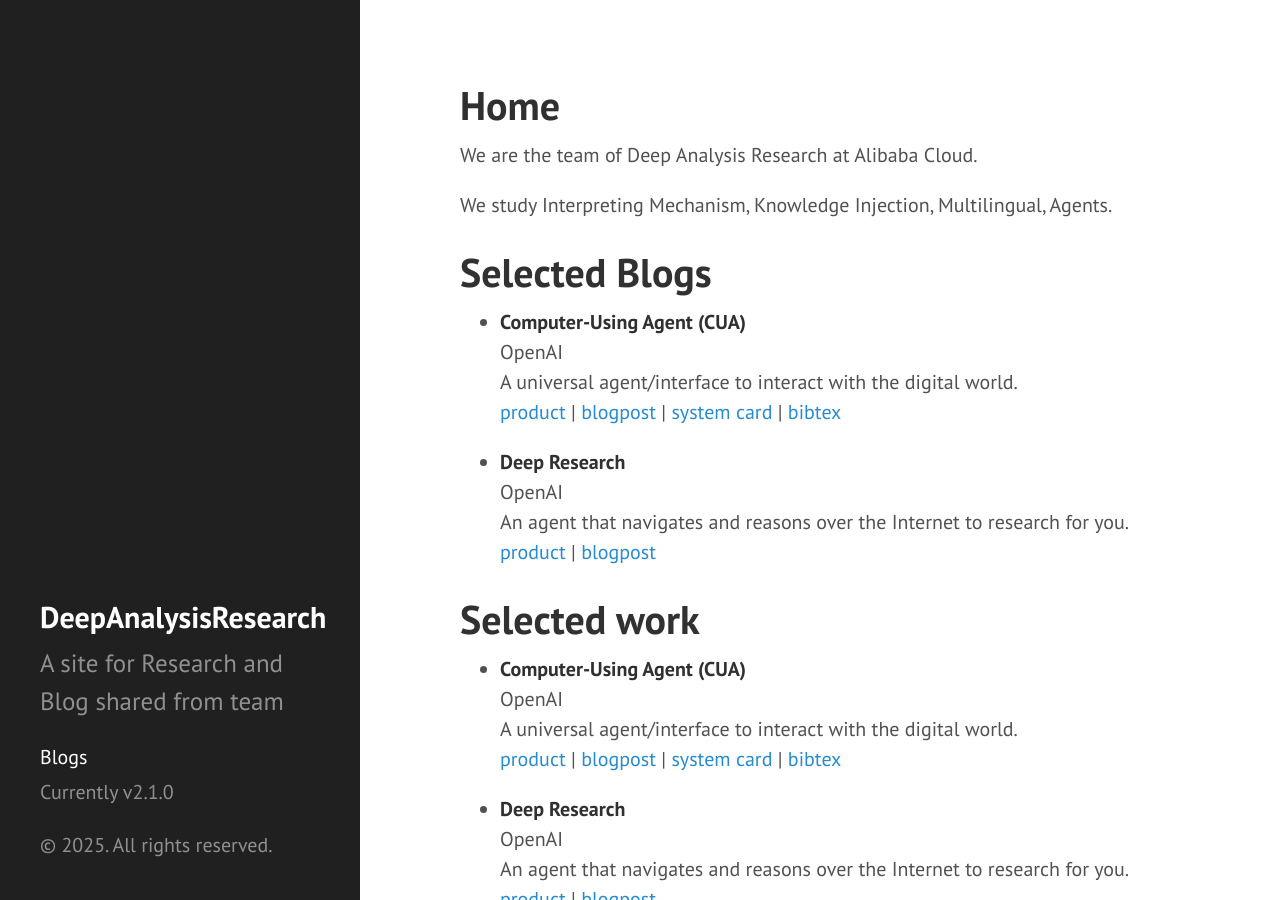
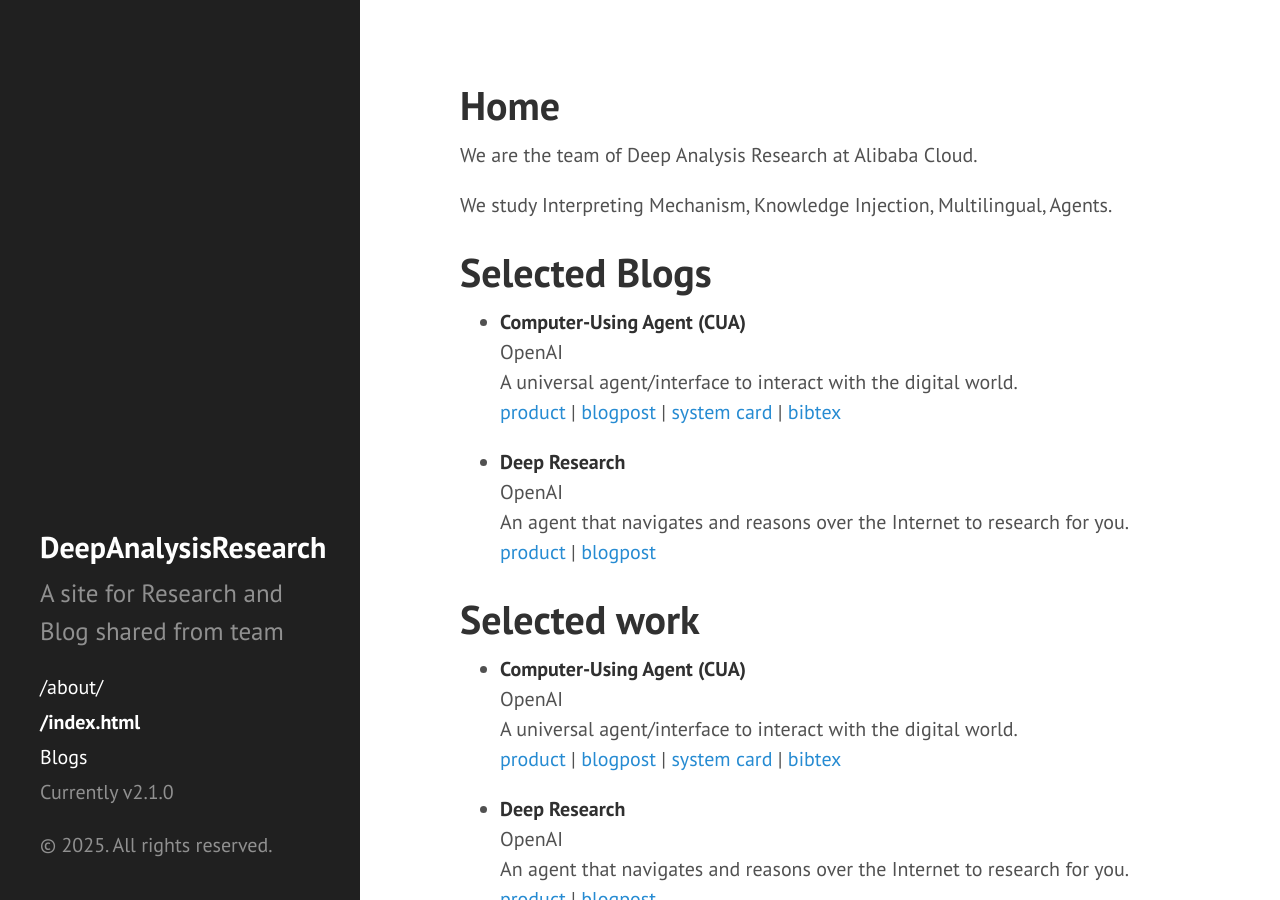
Before and after one commit to snowaner-ustc/snowaner-ustc.github.io, a Jekyll site: the page built from index.md, in a window 1280 px wide and 900 px high. Built offline with Jekyll 4.4.1, drawn with Linux system fonts in a browser that asks for light colours; Markdown is read by kramdown in place of the engine named in the settings.

Commit message:
Update sidebar.html

```diff
--- a/_includes/sidebar.html
+++ b/_includes/sidebar.html
@@ -17,14 +17,14 @@
         `layout: page` in the front-matter. See readme for usage.
       {% endcomment %}
 
-<!--       {% assign pages_list = site.pages %}
+      {% assign pages_list = site.pages %}
       {% for node in pages_list %}
         {% if node.title != null %}
           {% if node.layout == "page" %}
-            <a class="sidebar-nav-item{% if page.url == node.url %} active{% endif %}" href="{{ node.url }}">{{ node.title }}</a>
+            <a class="sidebar-nav-item{% if page.url == node.url %} active{% endif %}" href="{{ node.url }}">{{ node.url }}</a>
           {% endif %}
         {% endif %}
-      {% endfor %} -->
+      {% endfor %}
 
       <a class="sidebar-nav-item{% if page.url == node.url %} active{% endif %}" href="{{ site.baseurl }}blogs.html">Blogs</a>
 <!--       <a class="sidebar-nav-item" href="{{ site.github.repo }}/archive/v{{ site.version }}.zip">Download</a> -->
```
